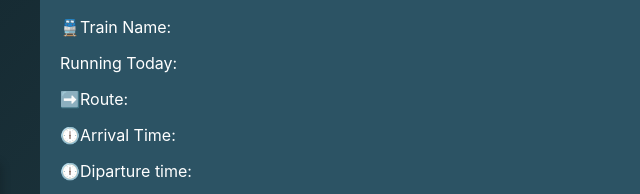
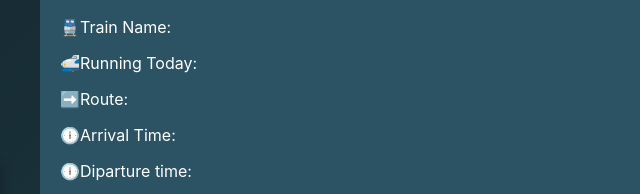
Before and after one commit to surexspd/Trainpilot.ai, a plain HTML site: page Employee.html in a window 1280 px wide. Shown: the part 570-764 px from the top of the page, 0-640 px from the left. Drawn offline with Linux system fonts and the light colour scheme.

Commit message:
Modify Running today

```diff
--- a/Employee.html
+++ b/Employee.html
@@ -56,7 +56,7 @@
         <div class="section">
           <h2>Train Report</h2>
           <p><span class="icon">🚆Train Name:</span></p>
-          <p><span class="icon">Running Today: </span></p>
+          <p><span class="icon"> 🚅Running Today: </span></p>
           <p><span class="icon">➡️Route:</span></p>
           <p><span class="icon">🕕Arrival Time:</span></p>
            <p><span class="icon">🕕Diparture time:</span></p>
```
